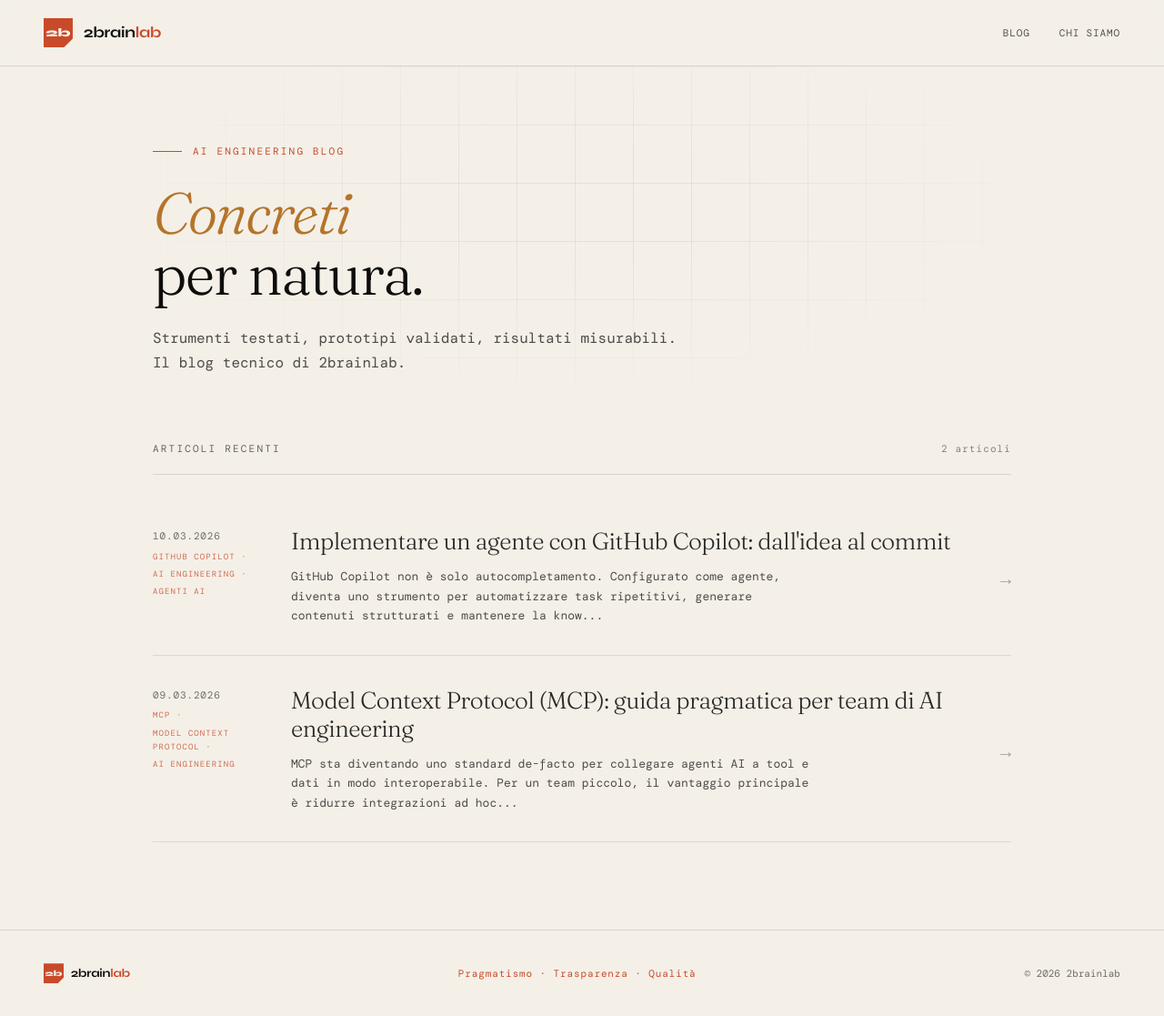
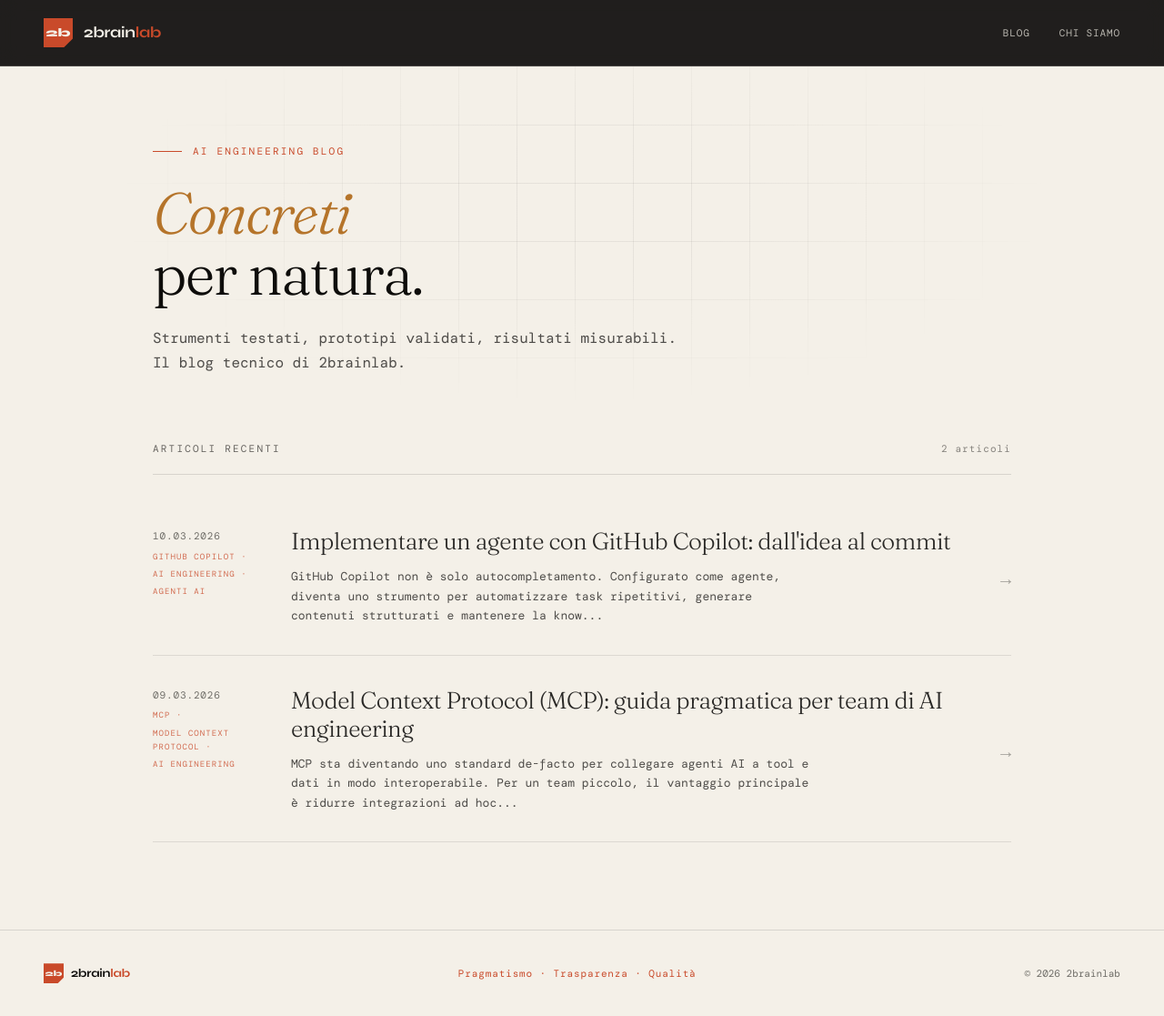
Before and after one commit to 2brainlab/website, a Jekyll site: the page built from index.html, in a window 1280 px wide and 1117 px high. Shown: the whole window at 91% size. Built offline with Jekyll 4.4.1, drawn with Linux system fonts in a browser that asks for light colours; some web fonts are replaced.

Commit message:
feat(site): dark header + configure GitHub Pages custom domain 2brainlab.it

```diff
--- /dev/null
+++ b/CNAME
@@ -0,0 +1 @@
+2brainlab.it
--- a/_config.yml
+++ b/_config.yml
@@ -1,8 +1,8 @@
 title: "2brainlab"
 tagline: "AI Engineering concreta."
 description: "Strumenti testati, prototipi validati, risultati misurabili. Il blog tecnico di 2brainlab."
-url: "https://ai-train-f2.github.io"
-baseurl: "/org"
+url: "https://2brainlab.it"
+baseurl: ""
 
 lang: it
 author:
--- a/assets/css/style.scss
+++ b/assets/css/style.scss
@@ -35,14 +35,30 @@ a { color: inherit; text-decoration: none; }
 
 /* ─── HEADER ────────────────────────────────────────── */
 .site-header {
-  border-bottom: 1px solid rgba(14,13,11,0.12);
+  border-bottom: 1px solid rgba(244,240,232,0.16);
   padding: 20px 48px;
   display: flex;
   align-items: center;
   justify-content: space-between;
   position: sticky; top: 0; z-index: 100;
   backdrop-filter: blur(12px);
-  background: rgba(244,240,232,0.92);
+  background: rgba(14,13,11,0.92);
+}
+
+.site-header .logo-text {
+  color: var(--paper);
+}
+
+.site-header .site-nav a {
+  color: rgba(244,240,232,0.72);
+}
+
+.site-header .site-nav a:hover {
+  color: var(--paper);
+}
+
+.site-header .site-nav a.active {
+  color: #ff9b7f;
 }
 
 .logo-mark {
```
